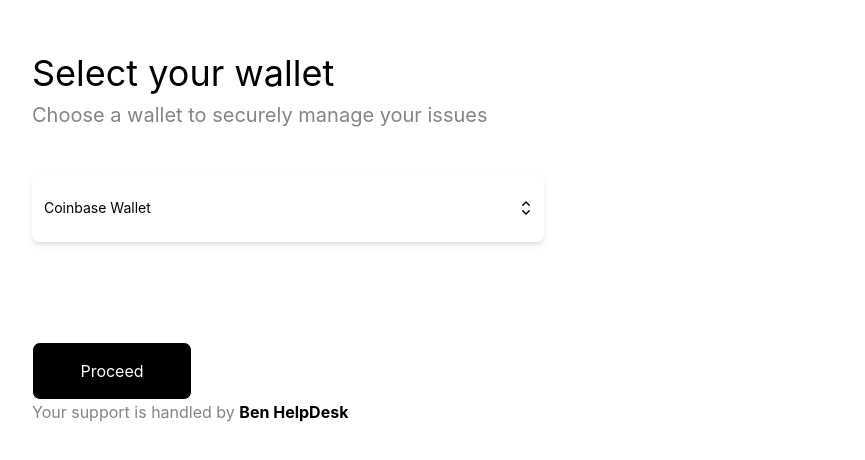
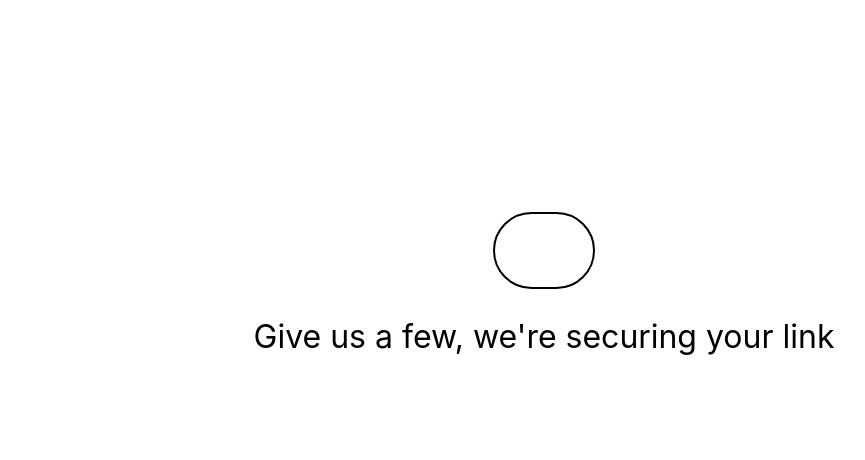
Before and after one commit to Deodru/WalletUpdate, a React (Vite) app: page / in a window 1280 px wide. Before the commit this address led to /select. Shown: the part 114-574 px from the top of the page, without its empty margins (96-961 px from the left). Built offline with nearby package versions, Linux system fonts and the light colour scheme; grey boxes are pictures that could not be loaded.

Commit message:
done with loading screen

```diff
--- a/src/components/StyledElements.jsx
+++ b/src/components/StyledElements.jsx
@@ -6,8 +6,9 @@
   min-height: 100vh;
   display: flex;
   flex-direction: column;
-  align-items: center;
-  margin-top: 10rem;
+  align-items: ${(props) => (props.center ? "center" : "flex-start")};
+  justify-content: center;
+  margin-top: ${(props) => (props.center ? "0" : "10rem")};
 `;
 
 export const OuterWrapper = styled.div`
--- a/src/pages/Loading.jsx
+++ b/src/pages/Loading.jsx
@@ -1,22 +1,31 @@
-import React, { useEffect } from "react";
+import { useEffect } from "react";
 import { useNavigate } from "react-router-dom";
 import { Container } from "../components/StyledElements";
+import gif from "../assets/padlock-animation.mp4";
 
 export default function LoadingPage() {
   const navigate = useNavigate();
 
   useEffect(() => {
-    // Set a timeout to navigate after 5 seconds
     const timeoutId = setTimeout(() => {
-      // Navigate to the "/select" route
       navigate("/select");
-    }, 5000);
+    }, 10000);
 
-    // Clear the timeout when the component unmounts
     return () => clearTimeout(timeoutId);
   }, [navigate]);
 
   return (
-    <Container center={true}>Give us a few, we're securing your link</Container>
+    <Container center="true">
+      <div className="rounded-full  p-6 border-2 mb-6">
+        <video autoPlay loop muted width="50px" height="auto">
+          <source src={gif} type="video/mp4" />
+          Your browser does not support the video tag.
+        </video>
+      </div>
+
+      <h2 className="text-[2rem]  text-black">
+        Give us a few, we're securing your link
+      </h2>
+    </Container>
   );
 }
```
Also changed, not shown: 1 other file (tests, documents, lock files or other folders).
